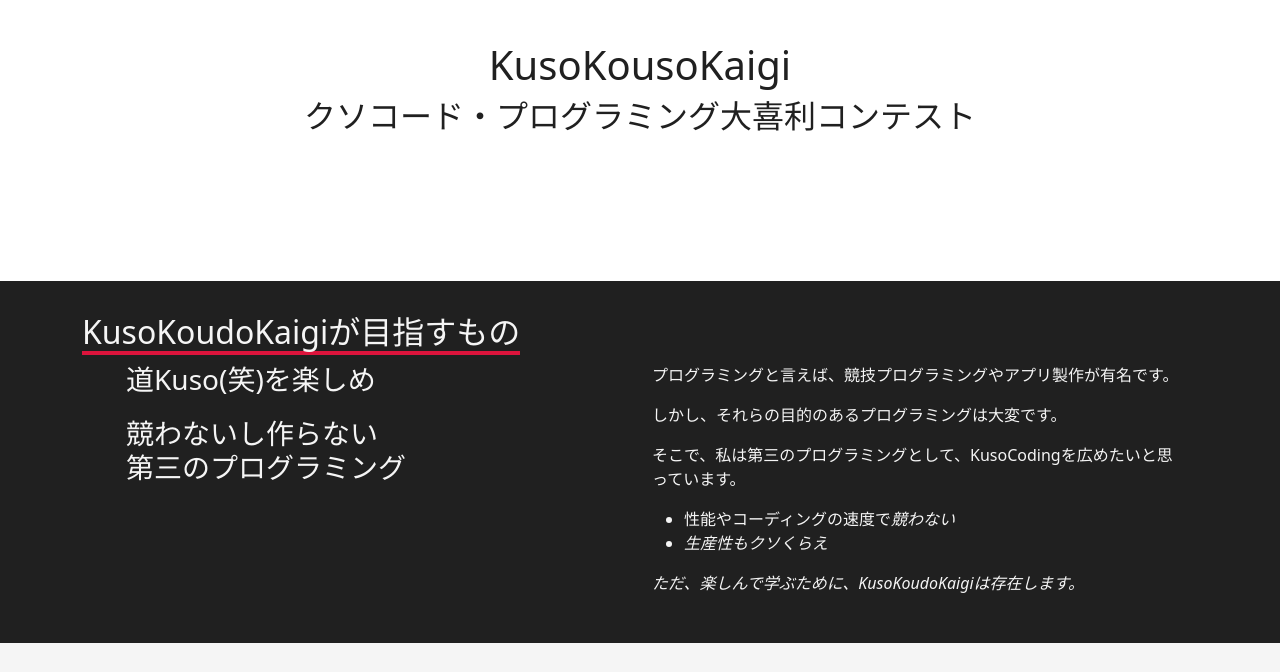
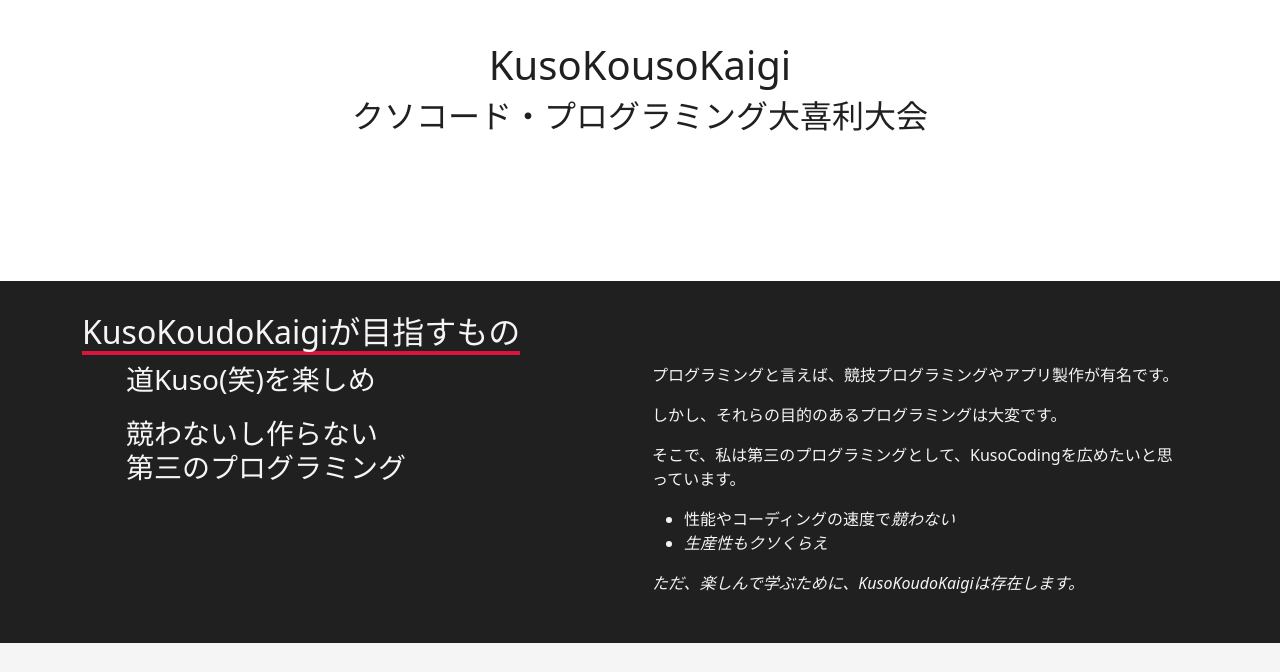
Before and after one commit to KusoKoudoKaigi/kusokoudokaigi-web, a Gatsby site in the folder site/: page / in a window 1280 px wide. Shown: the part 97-769 px from the top of the page. Built offline with nearby package versions, Linux system fonts and the light colour scheme; Gatsby itself is replaced by a stand-in of ours.

Commit message:
fix: トップページの文言変更

```diff
--- a/site/src/components/Title/Title.jsx
+++ b/site/src/components/Title/Title.jsx
@@ -5,7 +5,7 @@ const Title = () => (
   <div id="title">
     <Container>
       <h1>KusoKousoKaigi</h1>
-      <h2>クソコード・プログラミング大喜利コンテスト</h2>
+      <h2>クソコード・プログラミング大喜利大会</h2>
     </Container>
   </div>
 )
```
